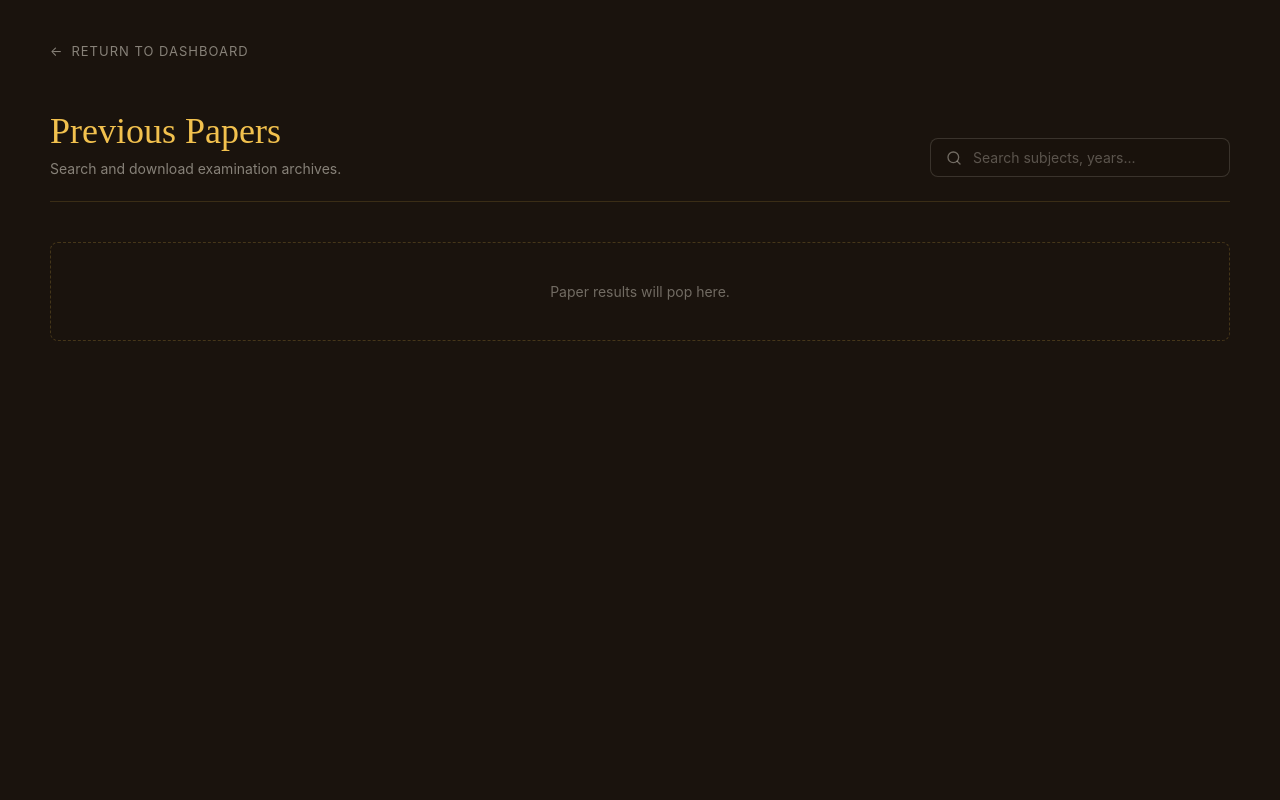
After one commit to sehajkhaira87/Bookshelf, a Flask app: page /pyqs in a window 1280 px wide. The commit adds this page. Run offline with Flask 3, Linux system fonts and the light colour scheme.

Commit message:
made a simple page for seaching the pyq section , section wise its one vertical layout

```diff
--- a/app.py
+++ b/app.py
@@ -83,5 +83,10 @@ def admin_dashboard():
 
     return render_template('admin-dashboard.html')
 
+@app.route('/pyqs')
+def pyqs():
+    # Later, we will fetch the database records here
+    return render_template('pyqs.html')
+
 if __name__ == '__main__':
     app.run(debug=True, port=8000)
--- /dev/null
+++ b/static/pyqs.css
@@ -0,0 +1,117 @@
+body {
+    margin: 0;
+    padding: 0;
+    background-color: #1a130d;
+    color: #F4EFE3;
+    font-family: "Inter", sans-serif;
+    min-height: 100vh;
+}
+
+.page-wrapper {
+    max-width: 1200px;
+    margin: 0 auto;
+    padding: 40px 50px;
+}
+
+.top-nav {
+    margin-bottom: 50px;
+}
+
+.back-btn {
+    color: rgba(244, 239, 227, 0.5);
+    text-decoration: none;
+    font-size: 13px;
+    letter-spacing: 1px;
+    text-transform: uppercase;
+    transition: color 0.3s ease;
+    display: inline-flex;
+    align-items: center;
+    gap: 8px;
+}
+
+.back-btn:hover {
+    color: #F2C14E;
+}
+
+.header-section {
+    display: flex;
+    justify-content: space-between;
+    align-items: flex-end;
+    margin-bottom: 40px;
+    border-bottom: 1px solid rgba(242, 193, 78, 0.15);
+    padding-bottom: 24px;
+}
+
+.page-title h1 {
+    font-family: "Canela", serif;
+    font-size: 36px;
+    font-weight: 300;
+    color: #F2C14E;
+    margin: 0 0 8px 0;
+}
+
+.page-title p {
+    font-size: 14px;
+    color: rgba(244, 239, 227, 0.5);
+    margin: 0;
+}
+
+.minimal-search-box {
+    position: relative;
+    width: 300px;
+}
+
+.minimal-search-box svg {
+    position: absolute;
+    left: 16px;
+    top: 50%;
+    transform: translateY(-50%);
+    color: rgba(244, 239, 227, 0.4);
+    width: 16px;
+    height: 16px;
+    transition: color 0.3s ease;
+}
+
+.minimal-search-input {
+    width: 100%;
+    background: rgba(26, 19, 13, 0.6);
+    border: 1px solid rgba(244, 239, 227, 0.15);
+    border-radius: 8px;
+    padding: 10px 16px 10px 42px;
+    font-size: 14px;
+    color: #F4EFE3;
+    font-family: "Inter", sans-serif;
+    box-sizing: border-box;
+    outline: none;
+    transition: all 0.3s ease;
+}
+
+.minimal-search-input::placeholder {
+    color: rgba(244, 239, 227, 0.3);
+}
+
+.minimal-search-input:focus {
+    border-color: rgba(242, 193, 78, 0.6);
+    background: rgba(26, 19, 13, 0.9);
+}
+
+.minimal-search-input:focus + svg,
+.minimal-search-box:focus-within svg {
+    color: #F2C14E;
+}
+
+.content-grid {
+    display: grid;
+    grid-template-columns: repeat(auto-fill, minmax(300px, 1fr));
+    gap: 24px;
+}
+
+.placeholder-card {
+    border: 1px dashed rgba(242, 193, 78, 0.2);
+    border-radius: 8px;
+    padding: 40px 20px;
+    text-align: center;
+    color: rgba(244, 239, 227, 0.4);
+    font-size: 14px;
+    grid-column: 1 / -1;
+}
--- a/templates/dashboard.html
+++ b/templates/dashboard.html
@@ -200,6 +200,7 @@
                     </div>
                 </div>
 
+
             </div>
         </main>
 
--- /dev/null
+++ b/templates/pyqs.html
@@ -0,0 +1,41 @@
+<!DOCTYPE html>
+<html lang="en">
+<head>
+    <meta charset="UTF-8">
+    <meta name="viewport" content="width=device-width, initial-scale=1.0">
+    <title>Previous Papers - BOOKSHELF</title>
+    <link rel="stylesheet" href="{{ url_for('static', filename='pyqs.css') }}">
+</head>
+<body>
+
+    <div class="page-wrapper">
+        <nav class="top-nav">
+            <a href="{{ url_for('dashboard') }}" class="back-btn">
+                <span>←</span> Return to Dashboard
+            </a>
+        </nav>
+
+        <header class="header-section">
+            <div class="page-title">
+                <h1>Previous Papers</h1>
+                <p>Search and download examination archives.</p>
+            </div>
+
+            <div class="minimal-search-box">
+                <svg xmlns="http://www.w3.org/2000/svg" viewBox="0 0 24 24" fill="none" stroke="currentColor" stroke-width="2" stroke-linecap="round" stroke-linejoin="round">
+                    <circle cx="11" cy="11" r="8"></circle>
+                    <line x1="21" y1="21" x2="16.65" y2="16.65"></line>
+                </svg>
+                <input type="text" class="minimal-search-input" placeholder="Search subjects, years..." autocomplete="off">
+            </div>
+        </header>
+
+        <main class="content-grid">
+            <div class="placeholder-card">
+                Paper results will pop here.
+            </div>
+        </main>
+    </div>
+
+</body>
+</html>
```
Also changed, not shown: static/dashboard.js (+11 -0 lines).
